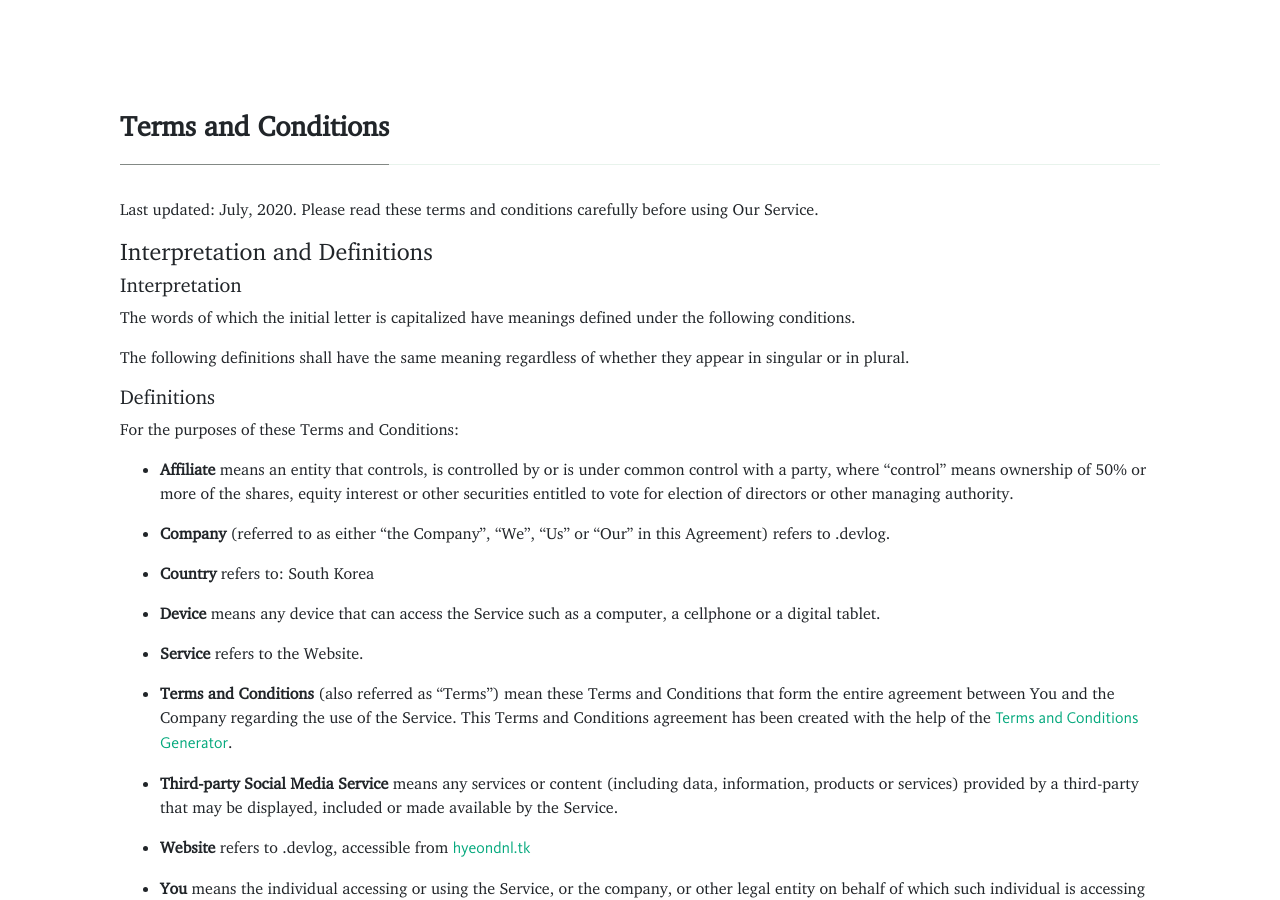
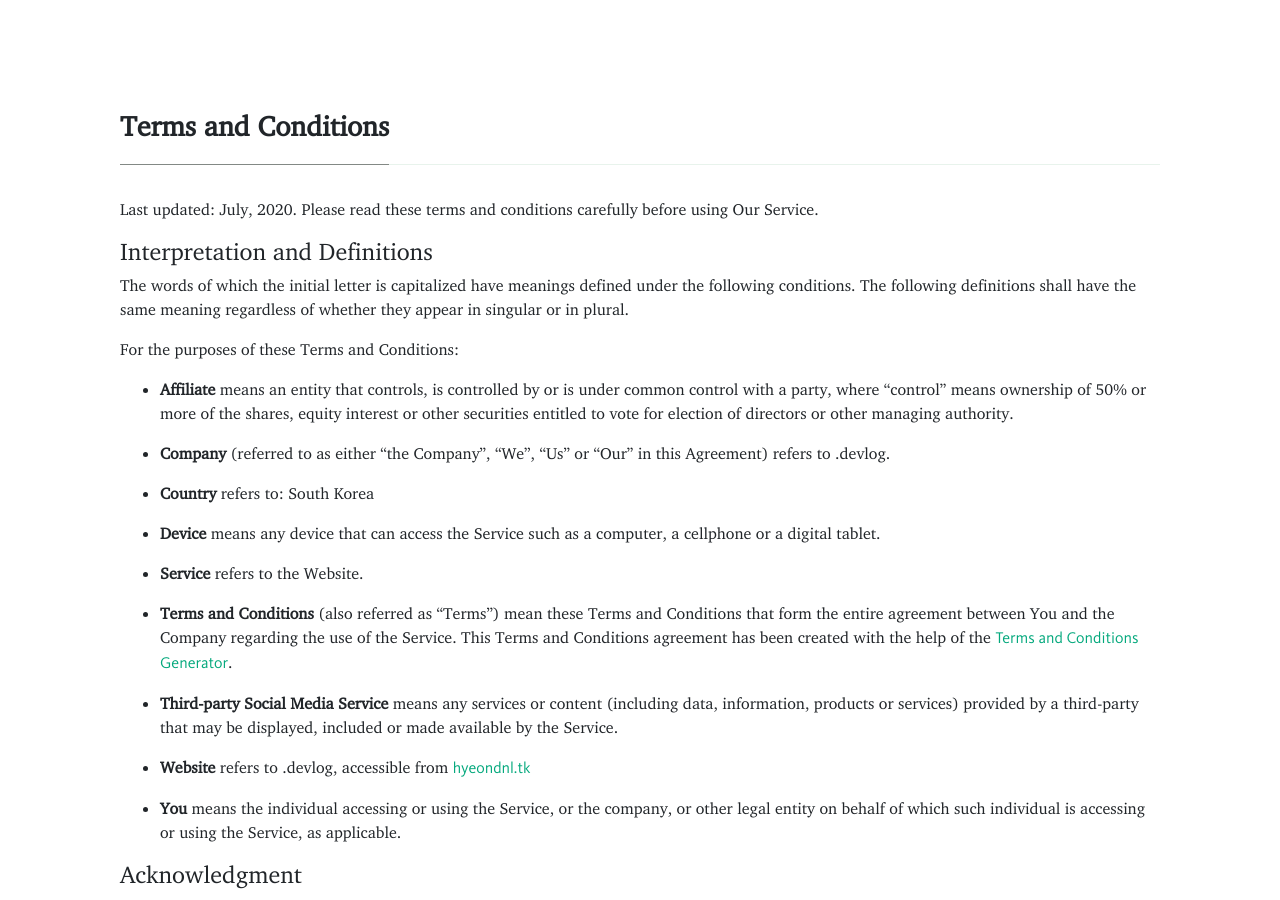
Before and after one commit to hayden-rhee/devlog, a Jekyll site: the page built from _pages/terms.md, in a window 1280 px wide and 900 px high. Built offline with Jekyll 4.4.1, drawn with Linux system fonts in a browser that asks for light colours; nearby versions of some CDN libraries.

Commit message:
automatic commit on 2020-07-06 22:23:51

```diff
--- a/_includes/menu-header.html
+++ b/_includes/menu-header.html
@@ -7,10 +7,10 @@
 <a class="nav-link" href="{{site.baseurl}}/categories">Categories</a>
 </li>
 <li class="nav-item">
-<a target="_blank" class="nav-link" href="{{site.baseurl}}/tags">Tags</a>
+<a class="nav-link" href="{{site.baseurl}}/tags">Tags</a>
 </li>
 <li class="nav-item">
-<a target="_blank" class="nav-link" href="{{site.baseurl}}/about">About</a>
+<a class="nav-link" href="{{site.baseurl}}/about">About</a>
 </li>
 <li class="nav-item">
 <a class="nav-link" href="{{site.baseurl}}/contact.html">Contact</a>
--- a/_pages/author-hyeondong-lee.html
+++ b/_pages/author-hyeondong-lee.html
@@ -9,7 +9,8 @@ permalink: "/author-hyeondong-lee.html"
         <div class="row align-items-center mb-5">
             <div class="col-md-9">
                 <h2 class="font-weight-bold">{{page.title}} <span class="small btn btn-outline-success btn-sm btn-round"><a href="{{ site.authors.hyeon.twitter }}">Follow</a></span></h2>
-                <p><a href="{{ site.authors.hyeon.site }}">{{ site.authors.hyeon.site }}</a></p>
+                <a target="_blank" style="padding: 2px" href="{{ author[1].twitter }}"><i class="fab fa-twitter" style="font-family: 'Font Awesome 5 Brands'" aria-hidden="true"></i></a>  &nbsp;
+                <a target="_blank" style="padding: 2px" href="{{ author[1].site }}"><i class="fa fa-globe" style="font-family: 'Font Awesome 5 Free'" aria-hidden="true"></i></a> &nbsp;
                 <p class="excerpt">{{ site.authors.hyeon.bio }}</p>
             </div>
             <div class="col-md-3 text-right">
--- a/_pages/authors-list.html
+++ b/_pages/authors-list.html
@@ -21,7 +21,7 @@ permalink: "/authors-list.html"
             <div class="icon-block mt-3 d-flex justify-content-between">
             <div>
             <a target="_blank" href="{{ author[1].twitter }}"><i class="fab fa-twitter text-muted" style="font-family: 'Font Awesome 5 Brands'" aria-hidden="true"></i></a>  &nbsp;
-            <a target="_blank" href="{{ author[1].site }}"><i class="fa fa-globe text-muted" style="font-family: 'Font Awesome 5 Brands'" aria-hidden="true"></i></a> &nbsp;
+            <a target="_blank" href="{{ author[1].site }}"><i class="fa fa-globe text-muted" style="font-family: 'Font Awesome 5 Free'" aria-hidden="true"></i></a> &nbsp;
             </div>
             </div>
             </div>
--- a/_pages/terms.md
+++ b/_pages/terms.md
@@ -6,14 +6,8 @@ Last updated: July, 2020.
 Please read these terms and conditions carefully before using Our Service.
 
 #### Interpretation and Definitions
-
-##### Interpretation
-
 The words of which the initial letter is capitalized have meanings defined under the following conditions.
-
 The following definitions shall have the same meaning regardless of whether they appear in singular or in plural.
-
-##### Definitions
 
 For the purposes of these Terms and Conditions:
 
```
Also changed, not shown: _pages/about.md (+1 -1 lines), _posts/2019-02-02-first-mass-produced.md (+1 -1 lines).
